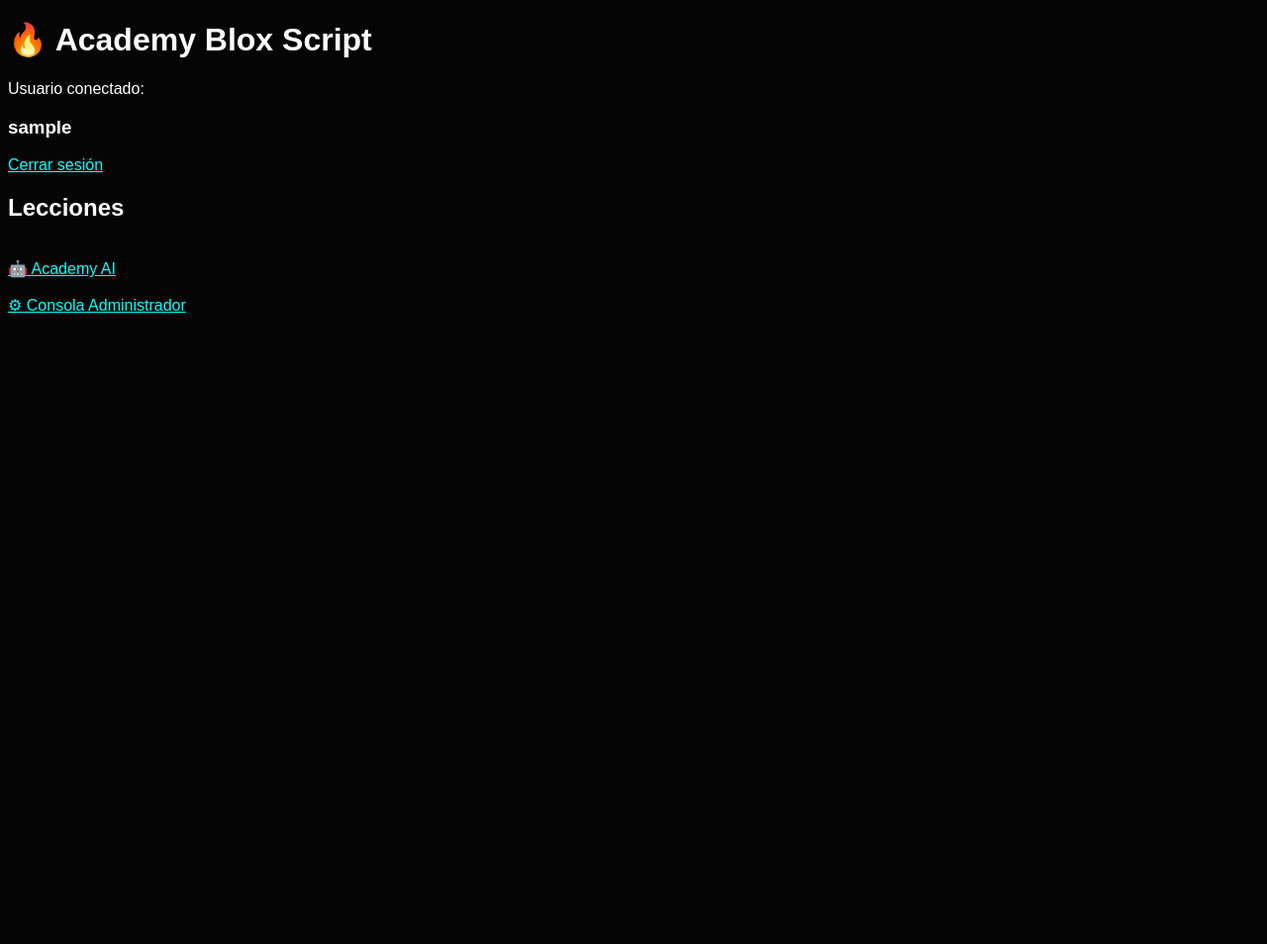
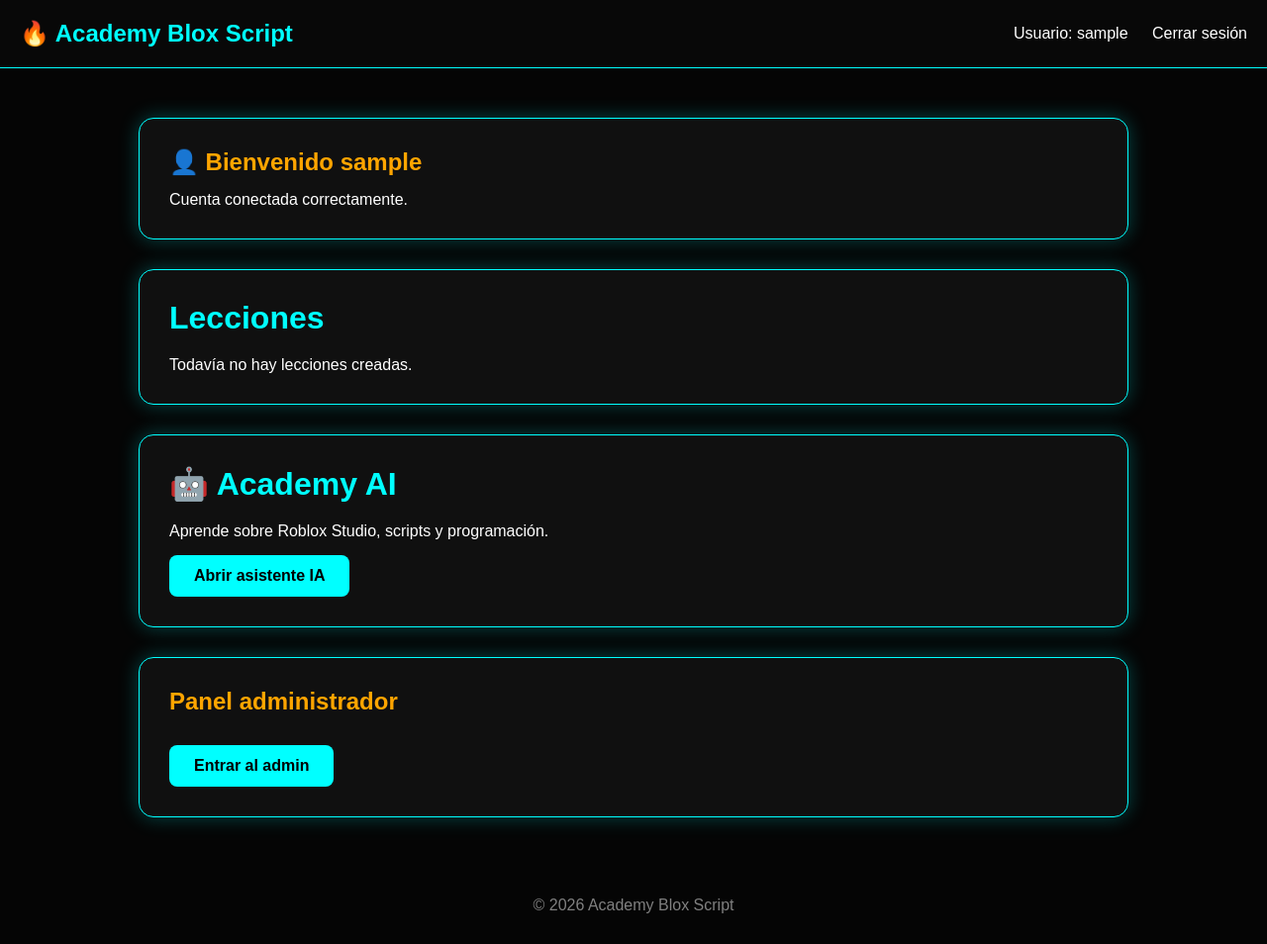
Before and after one commit to jaumecapopalacios-gif/academy-blox-script, a Flask app: template templates/index.html in a window 1280 px wide. Shown: the whole page at 99% size. Before the commit the page ends 316 px from the top, so only its background shows below. Run offline with Flask 3, Linux system fonts and the light colour scheme; the template is opened without the code that fills it, so the values that code supplies are empty; the visitor is signed in with stand-in values (Sample User, id 1).

Commit message:
Update index.html

```diff
--- a/templates/index.html
+++ b/templates/index.html
@@ -1,77 +1,201 @@
 <!DOCTYPE html>
-<html>
+<html lang="es">
+
 <head>
-<title>Academy Blox Script</title>
 
-<style>
-body{
-background:#050505;
-color:white;
-font-family:Arial;
-}
+    <meta charset="UTF-8">
+    <meta name="viewport" content="width=device-width, initial-scale=1.0">
 
-.card{
-background:#111;
-padding:20px;
-margin:15px;
-border-radius:10px;
-border:1px solid cyan;
-}
+    <title>Academy Blox Script</title>
 
-a{
-color:cyan;
-}
-</style>
+    <link rel="stylesheet" href="{{ url_for('static', filename='style.css') }}">
 
 </head>
 
+
 <body>
 
-<h1>🔥 Academy Blox Script</h1>
 
-<p>Usuario conectado:</p>
+<header class="navbar">
 
-<h3>{{session.get('username')}}</h3>
-
-<a href="/logout">Cerrar sesión</a>
-
-<h2>Lecciones</h2>
+    <div class="logo">
+        🔥 Academy Blox Script
+    </div>
 
 
-{% for lesson in lessons %}
+    <nav>
 
-<div class="card">
+        {% if session.get("username") %}
 
-<h2>{{lesson.title}}</h2>
+            <span>
+                Usuario: {{ session.get("username") }}
+            </span>
 
-<p>{{lesson.description}}</p>
+            <a href="{{ url_for('logout') }}">
+                Cerrar sesión
+            </a>
 
-<a href="/lesson/{{lesson.id}}">
-Entrar
-</a>
+        {% else %}
 
-</div>
+            <a href="{{ url_for('login') }}">
+                Iniciar sesión
+            </a>
 
-{% endfor %}
+            <a href="{{ url_for('register') }}">
+                Crear cuenta
+            </a>
+
+        {% endif %}
 
 
-<br>
-
-<a href="/ai">
-🤖 Academy AI
-</a>
+    </nav>
 
 
-{% if session.get('is_admin') %}
+</header>
 
-<br><br>
 
-<a href="/admin">
-⚙ Consola Administrador
-</a>
 
-{% endif %}
+
+<main class="container">
+
+
+    {% if session.get("username") %}
+
+    <div class="lesson-card">
+
+        <h2>
+            👤 Bienvenido {{ session.get("username") }}
+        </h2>
+
+        <p>
+            Cuenta conectada correctamente.
+        </p>
+
+
+    </div>
+
+
+    {% endif %}
+
+
+
+
+    <div class="lesson-card">
+
+
+        <h1>
+            Lecciones
+        </h1>
+
+
+        {% if lessons %}
+
+
+            {% for lesson in lessons %}
+
+
+            <div class="lesson-admin">
+
+
+                <h2>
+                    {{ lesson.title }}
+                </h2>
+
+
+                <p>
+                    {{ lesson.description }}
+                </p>
+
+
+                <a class="btn"
+                href="{{ url_for('lesson', id=lesson.id) }}">
+                    Ver lección
+                </a>
+
+
+            </div>
+
+
+            {% endfor %}
+
+
+        {% else %}
+
+
+            <p>
+                Todavía no hay lecciones creadas.
+            </p>
+
+
+        {% endif %}
+
+
+
+    </div>
+
+
+
+
+    <div class="lesson-card">
+
+
+        <h1>
+            🤖 Academy AI
+        </h1>
+
+
+        <p>
+            Aprende sobre Roblox Studio, scripts y programación.
+        </p>
+
+
+        <a class="btn"
+        href="{{ url_for('ai') }}">
+            Abrir asistente IA
+        </a>
+
+
+    </div>
+
+
+
+    {% if session.get("is_admin") %}
+
+
+    <div class="admin-card">
+
+
+        <h2>
+            Panel administrador
+        </h2>
+
+
+        <a class="btn"
+        href="{{ url_for('admin') }}">
+            Entrar al admin
+        </a>
+
+
+    </div>
+
+
+    {% endif %}
+
+
+
+</main>
+
+
+
+
+<footer>
+
+    © 2026 Academy Blox Script
+
+</footer>
+
 
 
 </body>
+
 </html>
```
